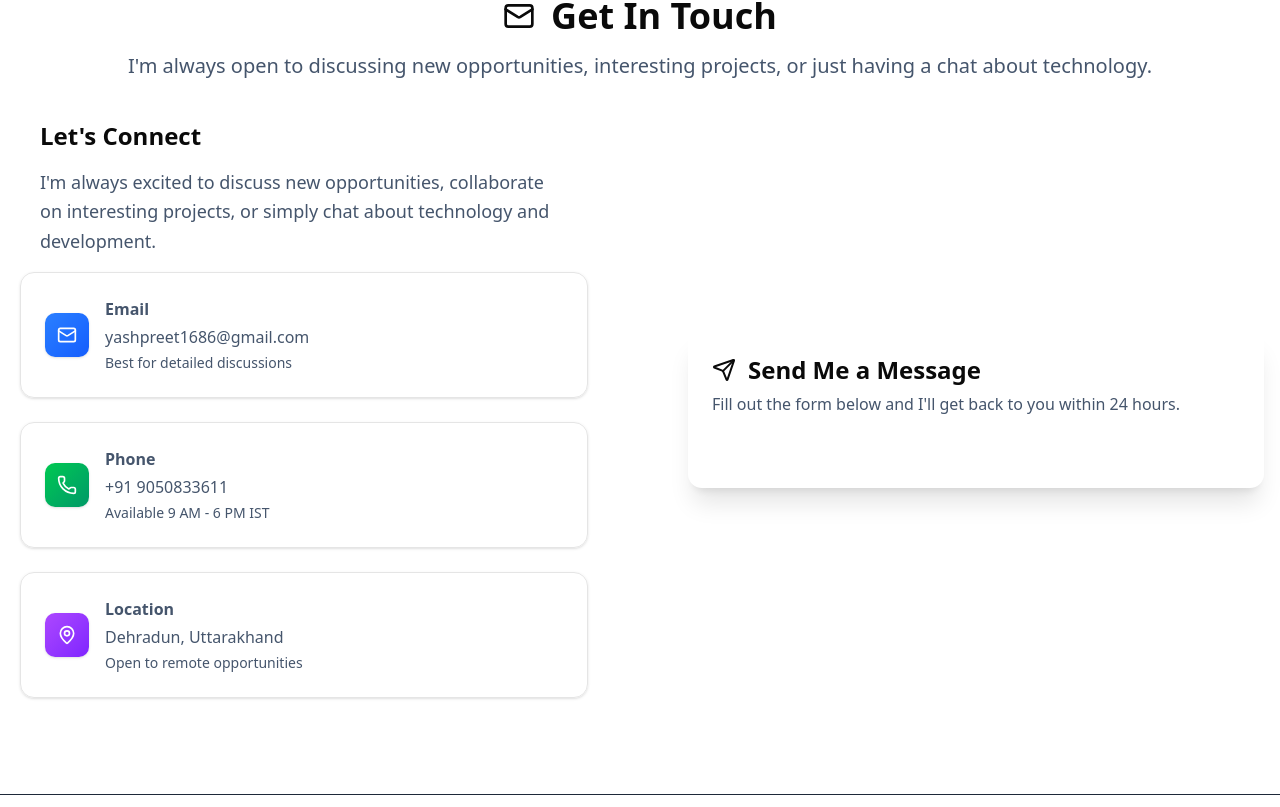
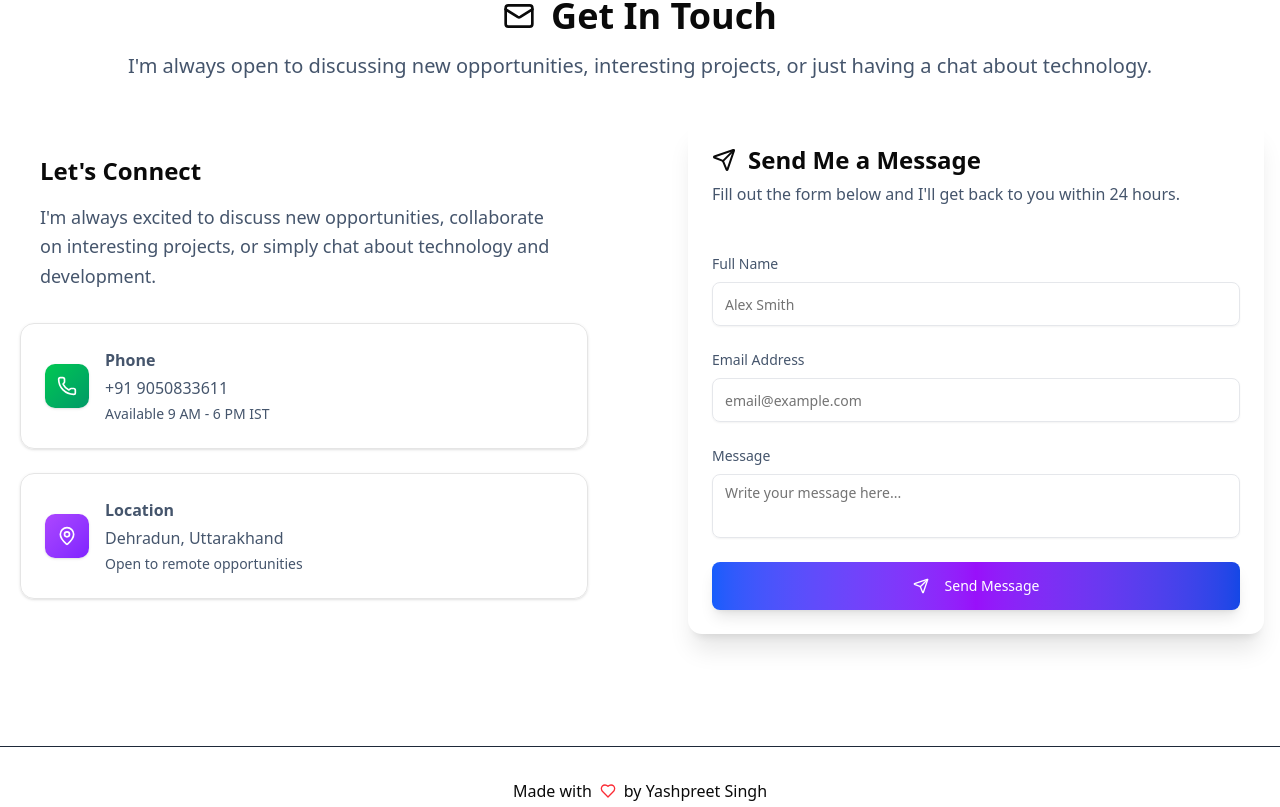
Before and after one commit to yashpreet2707/Portfolio, a React (Vite) app: page / in a window 1280 px wide. Shown: the part 3221-4028 px from the top of the page. Built offline with nearby package versions, Linux system fonts and the light colour scheme.

Commit message:
contact form complete

```diff
--- a/package.json
+++ b/package.json
@@ -10,6 +10,7 @@
     "preview": "vite preview"
   },
   "dependencies": {
+    "@emailjs/browser": "^4.4.1",
     "@radix-ui/react-dropdown-menu": "^2.1.15",
     "@radix-ui/react-separator": "^1.1.7",
     "@radix-ui/react-slot": "^1.2.3",
--- a/src/MyComponents/Contact.jsx
+++ b/src/MyComponents/Contact.jsx
@@ -1,21 +1,60 @@
-import { Mail, MapPin, Phone, Send } from 'lucide-react'
-import React from 'react'
+import { CheckCircle, Circle, Mail, MapPin, Phone, Send, SendIcon } from 'lucide-react'
+import React, { useState } from 'react'
 import {
     Card,
-    CardAction,
     CardContent,
-    CardDescription,
-    CardFooter,
     CardHeader,
     CardTitle,
 } from "@/components/ui/card"
 import { Button } from '@/components/ui/button'
+import { Input } from '@/components/ui/input'
+import { Textarea } from '@/components/ui/textarea'
+import emailjs from '@emailjs/browser'
 
 const Contact = () => {
+
+    const [name, setName] = useState("")
+    const [email, setEmail] = useState("")
+    const [message, setMessage] = useState("")
+
+    const [isSubmitted, setIsSubmitted] = useState(false);
+    const [loading, setLoading] = useState(false)
+
+    const handleSubmit = (e) => {
+        e.preventDefault();
+        setLoading(true)
+
+        // Your EmailJS service ID, template id, and public key
+        const serviceId = 'service_3y798zd'
+        const templateId = 'template_akpnfcl'
+        const publicKey = '8tRAcw5Rf6cHzLeVO'
+
+        // create an object that contains the params
+        const templateParams = {
+            from_name: name,
+            to_name: 'Yashpreet',
+            from_email: email,
+            message: message,
+        }
+
+        // send the email
+        emailjs.send(serviceId, templateId, templateParams, publicKey).then((response) => {
+            console.log("Email send successfully", response);
+            setIsSubmitted(true)
+            setLoading(false)
+            setName('')
+            setEmail('')
+            setMessage('')
+        }).catch(error => {
+            console.log("Error sending the email: ", error)
+        })
+
+    }
+
     return (
         <section id='contact' className='py-16'>
             <div className='max-w-7xl mx-auto'>
-                <div className='text-center mb-10 mt-5'>
+                <div className='text-center mb-6 mt-5'>
                     <h2 className='flex justify-center items-center mb-4 text-3xl md:text-4xl font-bold'><Mail style={{ width: "2rem", height: '2rem' }} className='mr-4' />Get In Touch</h2>
                     <p className='px-4 mb-4 text-slate-600 dark:text-slate-200/80 text-sm sm:text-lg md:text-xl'>I'm always open to discussing new opportunities, interesting projects, or just having a chat about technology.</p>
                 </div>
@@ -27,13 +66,13 @@ const Contact = () => {
                             <h3 className='text-2xl font-bold mb-4'>
                                 Let's Connect
                             </h3>
-                            <p className='text-lg text-slate-600 dark:text-slate-200/80  leading-relaxed mb-4'>
+                            <p className='text-lg text-slate-600 dark:text-slate-200/80  leading-relaxed mb-8'>
                                 I'm always excited to discuss new opportunities, collaborate on interesting projects, or simply chat about technology and development.
                             </p>
                         </div>
                         <div className='space-y-6'>
 
-                            <div className="group flex items-center space-x-4 p-6 rounded-xl shadow-sm hover:shadow-md transition-all duration-300 border  text-slate-600 dark:text-slate-200/80 ">
+                            {/* <div className="group flex items-center space-x-4 p-6 rounded-xl shadow-sm hover:shadow-md transition-all duration-300 border  text-slate-600 dark:text-slate-200/80 ">
                                 <div className="flex-shrink-0 p-3 rounded-lg bg-gradient-to-br from-blue-500 to-blue-600 shadow-sm group-hover:shadow-md transition-shadow">
                                     <Mail className="h-5 w-5 text-white" />
                                 </div>
@@ -42,7 +81,7 @@ const Contact = () => {
                                     <p className="">yashpreet1686@gmail.com</p>
                                     <p className="text-sm mt-1">Best for detailed discussions</p>
                                 </div>
-                            </div>
+                            </div> */}
                             <div className="group flex items-center space-x-4 p-6 rounded-xl shadow-sm hover:shadow-md transition-all duration-300 border text-slate-600 dark:text-slate-200/80">
                                 <div className="flex-shrink-0 p-3 rounded-lg bg-gradient-to-br from-green-500 to-emerald-600 shadow-sm group-hover:shadow-md transition-shadow">
                                     <Phone className="h-5 w-5 text-white" />
@@ -78,7 +117,78 @@ const Contact = () => {
                                 <p className="text-slate-600 dark:text-slate-200/80">Fill out the form below and I'll get back to you within 24 hours.</p>
                             </CardHeader>
                             <CardContent>
+                                {isSubmitted ? (
+                                    <div className='text-center py-12'>
+                                        <div className='inline-flex items-center justify-center w-16 h-16 rounded-full bg-green-100 mb-6'>
+                                            <CheckCircle className='h-8 w-8 text-green-600' />
+                                        </div>
+                                        <h3 className='text-2xl font-bold text-gray-00 mb-2'>Message Sent!</h3>
+                                        <p>Thank you for reaching out. I'll get back to you soon.</p>
+                                    </div>
+                                ) : (
+                                    <form onSubmit={handleSubmit} className="space-y-6">
+                                        <div className="space-y-2">
+                                            <label htmlFor="name" className="block text-sm font-medium text-slate-600 dark:text-slate-200/80">
+                                                Full Name
+                                            </label>
+                                            <Input
+                                                id="name"
+                                                placeholder="Alex Smith"
+                                                value={name}
+                                                onChange={(e) => setName(e.target.value)}
+                                                required
+                                                className="h-11 border-gray-200 focus:border-blue-500 focus:ring-blue-500"
+                                            />
+                                        </div>
 
+                                        <div className="space-y-2">
+                                            <label htmlFor="email" className="block text-sm font-medium text-slate-600 dark:text-slate-200/80">
+                                                Email Address
+                                            </label>
+                                            <Input
+                                                id="email"
+                                                type="email"
+                                                value={email}
+                                                onChange={(e) => setEmail(e.target.value)}
+                                                placeholder="email@example.com"
+                                                required
+                                                className="h-11 border-gray-200 focus:border-blue-500 focus:ring-blue-500"
+                                            />
+                                        </div>
+
+                                        <div className="space-y-2">
+                                            <label htmlFor="message" className="block text-sm font-medium text-slate-600 dark:text-slate-200/80">
+                                                Message
+                                            </label>
+                                            <Textarea
+                                                id="message"
+                                                placeholder="Write your message here..."
+                                                value={message}
+                                                onChange={(e) => setMessage(e.target.value)}
+                                                rows={5}
+                                                required
+                                                className="border-gray-200 focus:border-blue-500 focus:ring-blue-500 resize-none"
+                                            />
+                                        </div>
+
+                                        <Button
+                                            type="submit"
+                                            className="w-full h-12 bg-gradient-to-r from-blue-600 via-purple-600 to-blue-700 hover:from-blue-700 hover:via-purple-700 hover:to-blue-800 text-white font-medium shadow-lg hover:shadow-xl transition-all duration-300"
+                                        >
+                                            {loading ? (
+                                                <>
+                                                    <Circle className='mr-1 h-4 w-4 animate-spin' />
+                                                    Sending...
+                                                </>
+                                            ) : (
+                                                <>
+                                                    <SendIcon className="mr-2 h-4 w-4" />
+                                                    Send Message
+                                                </>
+                                            )}
+                                        </Button>
+                                    </form>
+                                )}
                             </CardContent>
                         </Card>
                     </div>
--- /dev/null
+++ b/src/components/ui/input.jsx
@@ -0,0 +1,24 @@
+import * as React from "react"
+
+import { cn } from "@/lib/utils"
+
+function Input({
+  className,
+  type,
+  ...props
+}) {
+  return (
+    <input
+      type={type}
+      data-slot="input"
+      className={cn(
+        "file:text-foreground placeholder:text-muted-foreground selection:bg-primary selection:text-primary-foreground dark:bg-input/30 border-input flex h-9 w-full min-w-0 rounded-md border bg-transparent px-3 py-1 text-base shadow-xs transition-[color,box-shadow] outline-none file:inline-flex file:h-7 file:border-0 file:bg-transparent file:text-sm file:font-medium disabled:pointer-events-none disabled:cursor-not-allowed disabled:opacity-50 md:text-sm",
+        "focus-visible:border-ring focus-visible:ring-ring/50 focus-visible:ring-[3px]",
+        "aria-invalid:ring-destructive/20 dark:aria-invalid:ring-destructive/40 aria-invalid:border-destructive",
+        className
+      )}
+      {...props} />
+  );
+}
+
+export { Input }
--- /dev/null
+++ b/src/components/ui/textarea.jsx
@@ -0,0 +1,20 @@
+import * as React from "react"
+
+import { cn } from "@/lib/utils"
+
+function Textarea({
+  className,
+  ...props
+}) {
+  return (
+    <textarea
+      data-slot="textarea"
+      className={cn(
+        "border-input placeholder:text-muted-foreground focus-visible:border-ring focus-visible:ring-ring/50 aria-invalid:ring-destructive/20 dark:aria-invalid:ring-destructive/40 aria-invalid:border-destructive dark:bg-input/30 flex field-sizing-content min-h-16 w-full rounded-md border bg-transparent px-3 py-2 text-base shadow-xs transition-[color,box-shadow] outline-none focus-visible:ring-[3px] disabled:cursor-not-allowed disabled:opacity-50 md:text-sm",
+        className
+      )}
+      {...props} />
+  );
+}
+
+export { Textarea }
```
Also changed, not shown: 1 other file (tests, documents, lock files or other folders).
